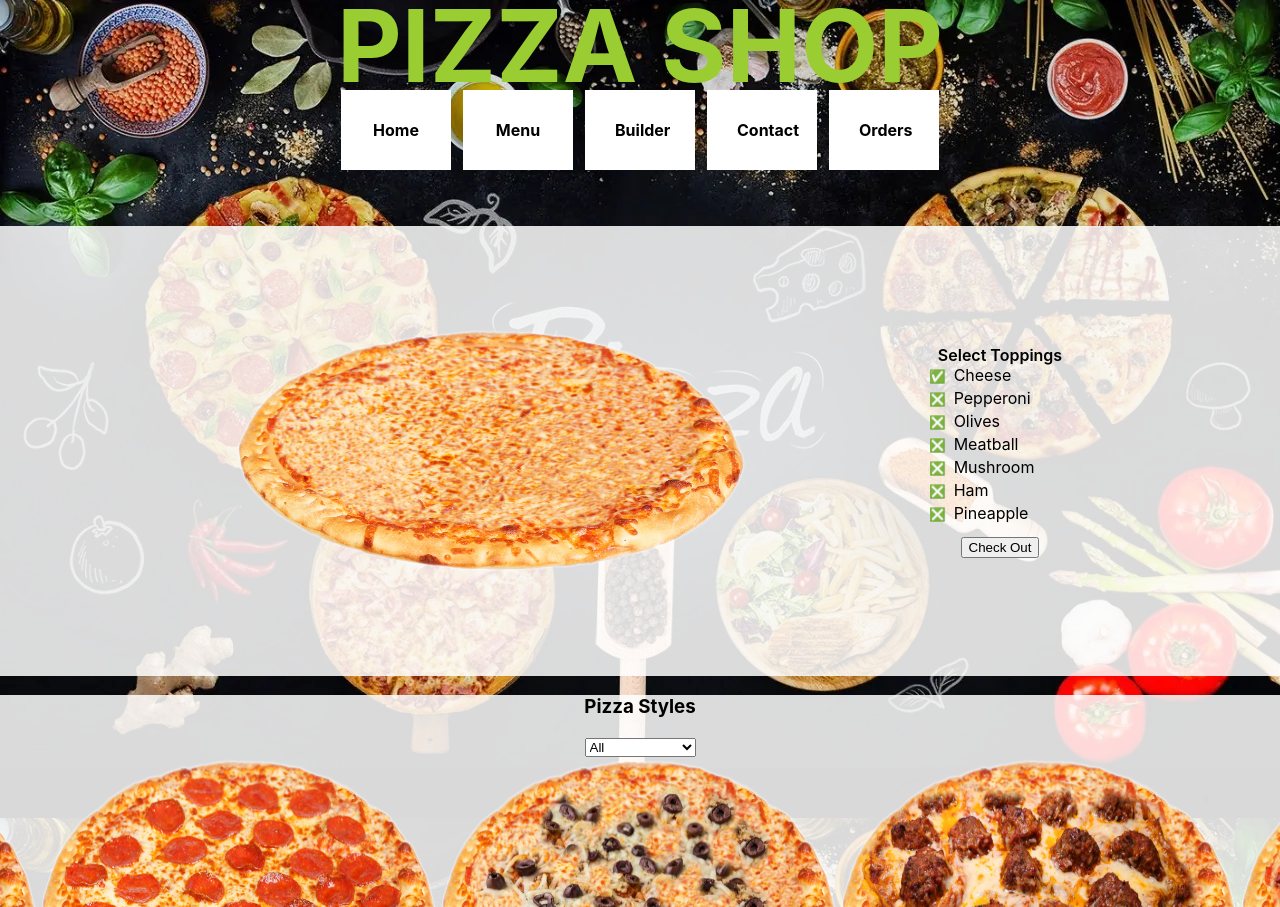
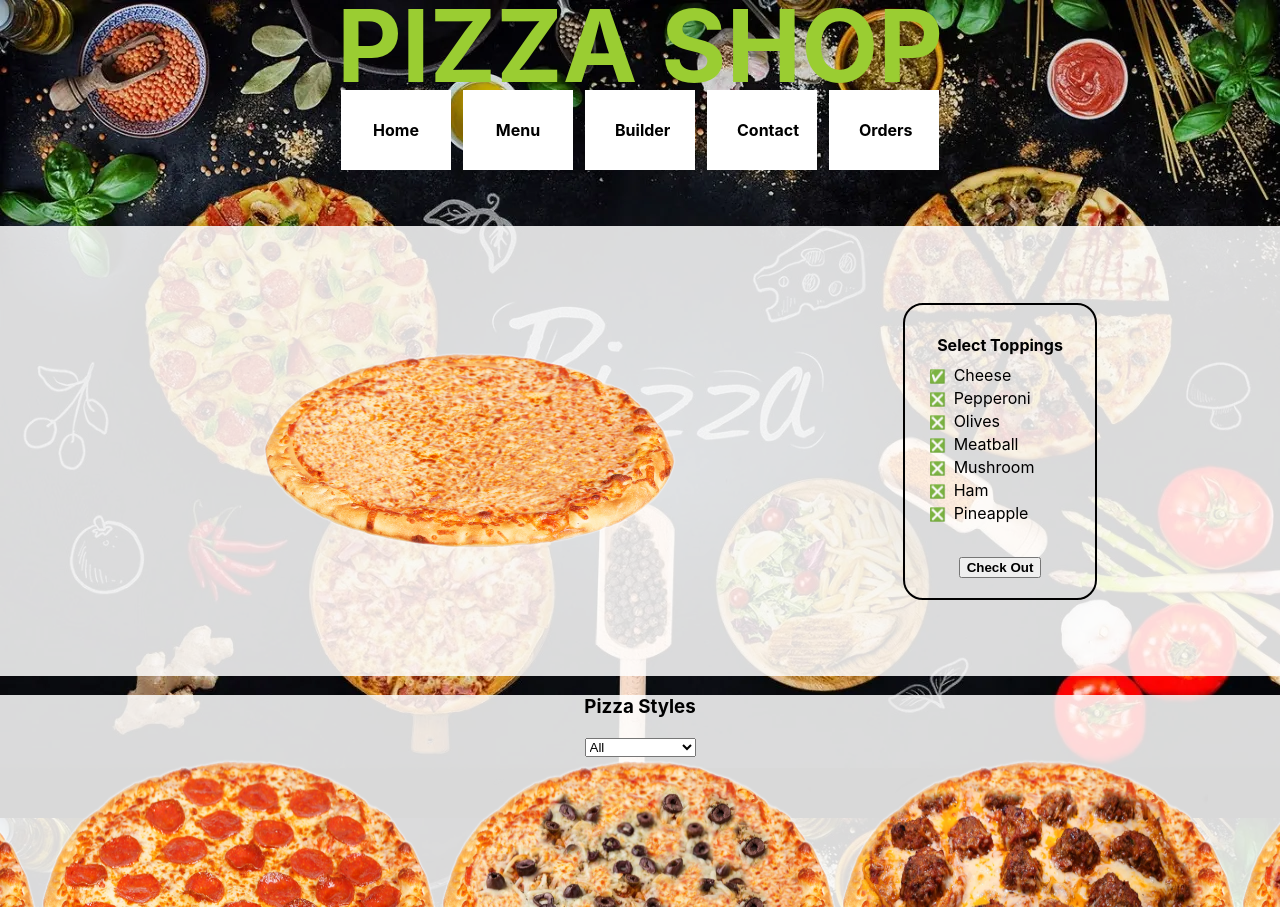
Before and after one commit to cch0088/pizzashop, a React (Create React App) app: page /menu in a window 1280 px wide. Both pictures are taken after a click on the picture 402 px from the left and 410 px from the top of the page. Built offline with nearby package versions, Linux system fonts and the light colour scheme; data requests are answered from the project's data file.

Commit message:
Style fix

```diff
--- a/src/App.css
+++ b/src/App.css
@@ -206,7 +206,7 @@ body {
 }
 
 .pizza-display {
-  width: 40%;
+  height: 25%;
   margin-right: 10%;
   position: absolute;
 }
@@ -222,7 +222,15 @@ body {
   display: flex;
   flex-direction: column;
   text-align: left;
-  margin-bottom: 10px;
+  margin-bottom: 30px;
+}
+
+.options-menu {
+  border-color: black;
+  border-style: solid;
+  border-width: 2px;
+  border-radius: 20px;
+  padding: 20px;
 }
 
 .menuNav {
@@ -256,6 +264,13 @@ body {
 
 .boldText {
   font-weight: 600;
+}
+
+.select-toppings-heading {
+  font-weight: bold;
+  font-size: calc(8px + 1vmin);
+  padding-top: 10px;
+  padding-bottom: 10px;
 }
 
 .order-content {
--- a/src/components/Filters.js
+++ b/src/components/Filters.js
@@ -1,6 +1,6 @@
 import React from "react";
 
-function Filters({filters, setFilters}) {
+function Filters({setFilters}) {
 
     function handleFilter(event){
         const selectedType = event.target.value
--- a/src/components/Options.js
+++ b/src/components/Options.js
@@ -14,8 +14,8 @@ function Options({toppings, type, setToppings, allToppings, handleForm})
   }
 
     return (
-      <div>
-          <div className="boldText">Select Toppings</div>
+      <div className="options-menu">
+          <div className="select-toppings-heading">Select Toppings</div>
             <div className="options">
               {allToppings.map((x, index) =>
                 {
@@ -28,7 +28,7 @@ function Options({toppings, type, setToppings, allToppings, handleForm})
                           </div>);
                 })}
             </div>
-          <div><button onClick={handleForm}>Check Out</button></div>
+          <div><button style={{"font-weight": "bold"}} onClick={handleForm}>Check Out</button></div>
       </div>
     )
 
--- a/src/components/PizzaBuilder.js
+++ b/src/components/PizzaBuilder.js
@@ -36,7 +36,7 @@ function PizzaBuilder({pizzas, type, toppings, setToppings, setType, setImage, a
                 <h1>Select Your Pizza Below</h1>
             </div>)}
             <div className="filler">
-                <Filters filters={filters} setFilters={setFilters} />
+                <Filters setFilters={setFilters} />
             </div>
             <div className="lower-content">
                 <Menu setToppings={setToppings}
--- a/src/components/TopMenu.js
+++ b/src/components/TopMenu.js
@@ -2,11 +2,11 @@ import React from "react";
 import PizzaList from "./PizzaList";
 import Filters from "./Filters";
 
-function TopMenu({filters, setFilters, pizzas, setToppings, setType, setImage}) {
+function TopMenu({setFilters, pizzas, setToppings, setType, setImage}) {
     return(
         <div className="content">
             <div className="pizza-list">
-                <Filters filters={filters} setFilters={setFilters} />
+                <Filters setFilters={setFilters} />
                 {pizzas.map(pizza => {
                     return <PizzaList
                     key={pizza.id}
```
